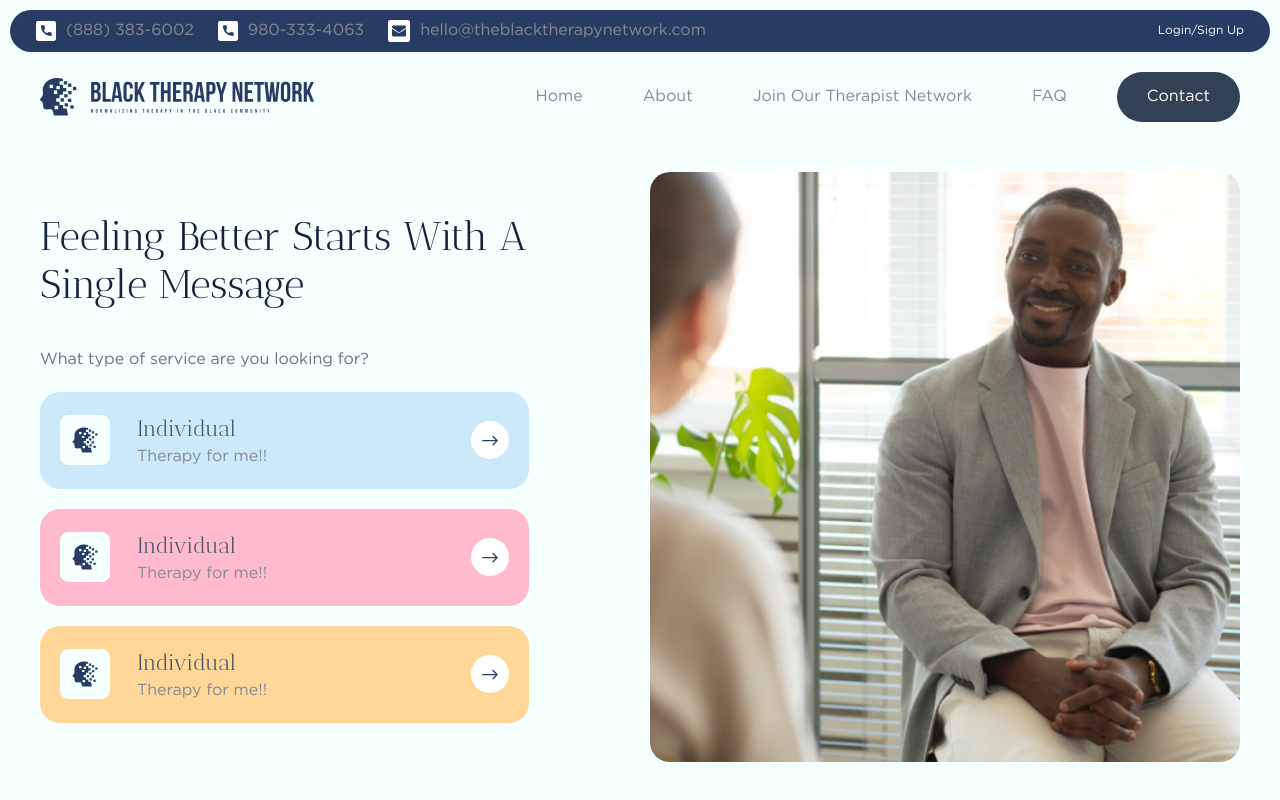
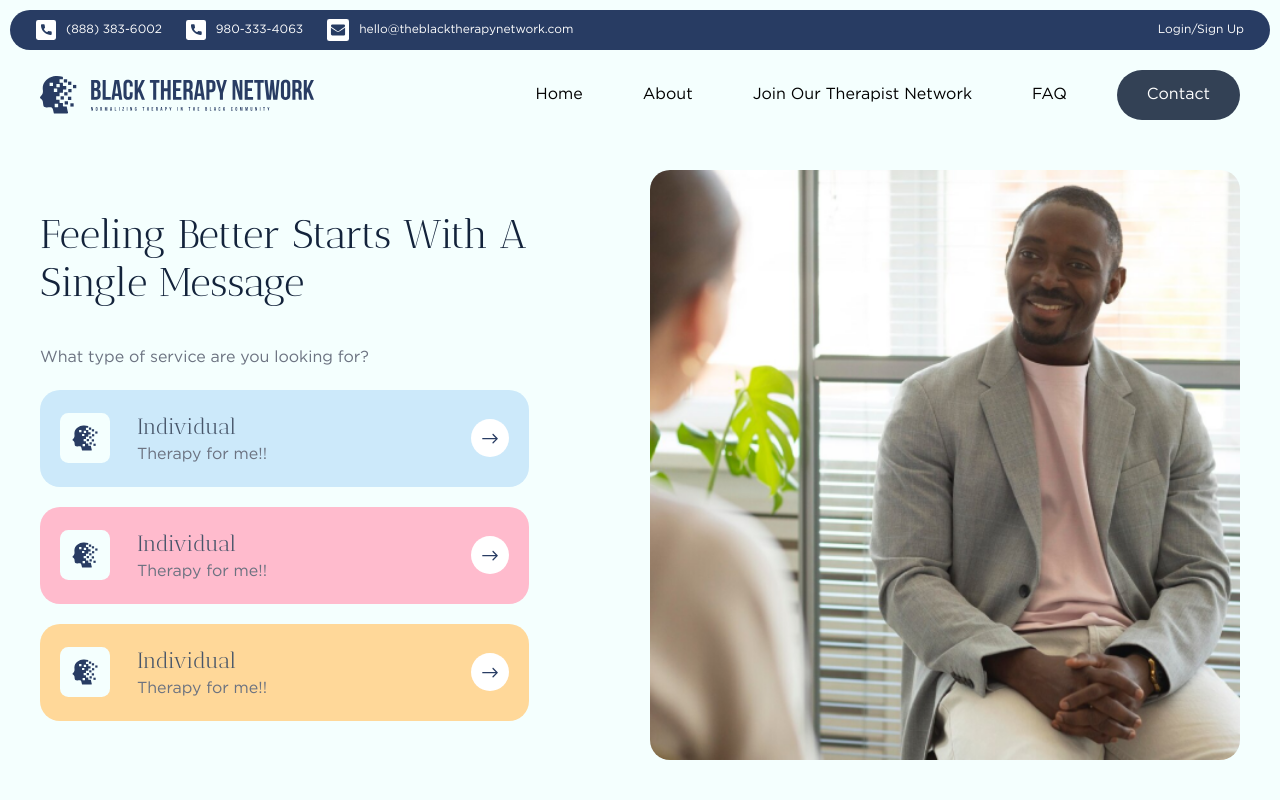
Before and after one commit to humanshi123/blacktherapy, a Next.js app: page /getstarted in a window 1280 px wide. Shown: the top 800 px of the page. Built offline with nearby package versions, Linux system fonts and the light colour scheme.

Commit message:
get started

```diff
--- a/src/app/getstarted/page.tsx
+++ b/src/app/getstarted/page.tsx
@@ -17,7 +17,7 @@ const Page = () => {
                         <p className='start'><FaqTitle /></p>
                         <div>
                             <h3 className='text-slate-600 text-[18px] md:text-[22px]'>Individual</h3>
-                            <p>Therapy for me!!</p>
+                            <p className='text-gray-500 text-base'>Therapy for me!!</p>
                         </div>
                     </div>
                     <div>
@@ -29,7 +29,7 @@ const Page = () => {
                         <p className='start'><FaqTitle /></p>
                         <div>
                             <h3 className='text-slate-600 text-[18px] md:text-[22px]'>Individual</h3>
-                            <p>Therapy for me!!</p>
+                            <p className='text-gray-500 text-base'>Therapy for me!!</p>
                         </div>
                     </div>
                     <div>
@@ -41,7 +41,7 @@ const Page = () => {
                         <p className='start'><FaqTitle /></p>
                         <div>
                             <h3 className='text-slate-600 text-[18px] md:text-[22px]'>Individual</h3>
-                            <p>Therapy for me!!</p>
+                            <p className='text-gray-500 text-base'>Therapy for me!!</p>
                         </div>
                     </div>
                     <div>
--- a/src/app/globals.css
+++ b/src/app/globals.css
@@ -13,8 +13,6 @@
 }
 body, p {
   font-family: var(--font-gotham);
-  color: #868993;
-  font-size: 16px;
 }
 h1, h2, h3, h4, h5, h6 {
   color: #13233B;
```
